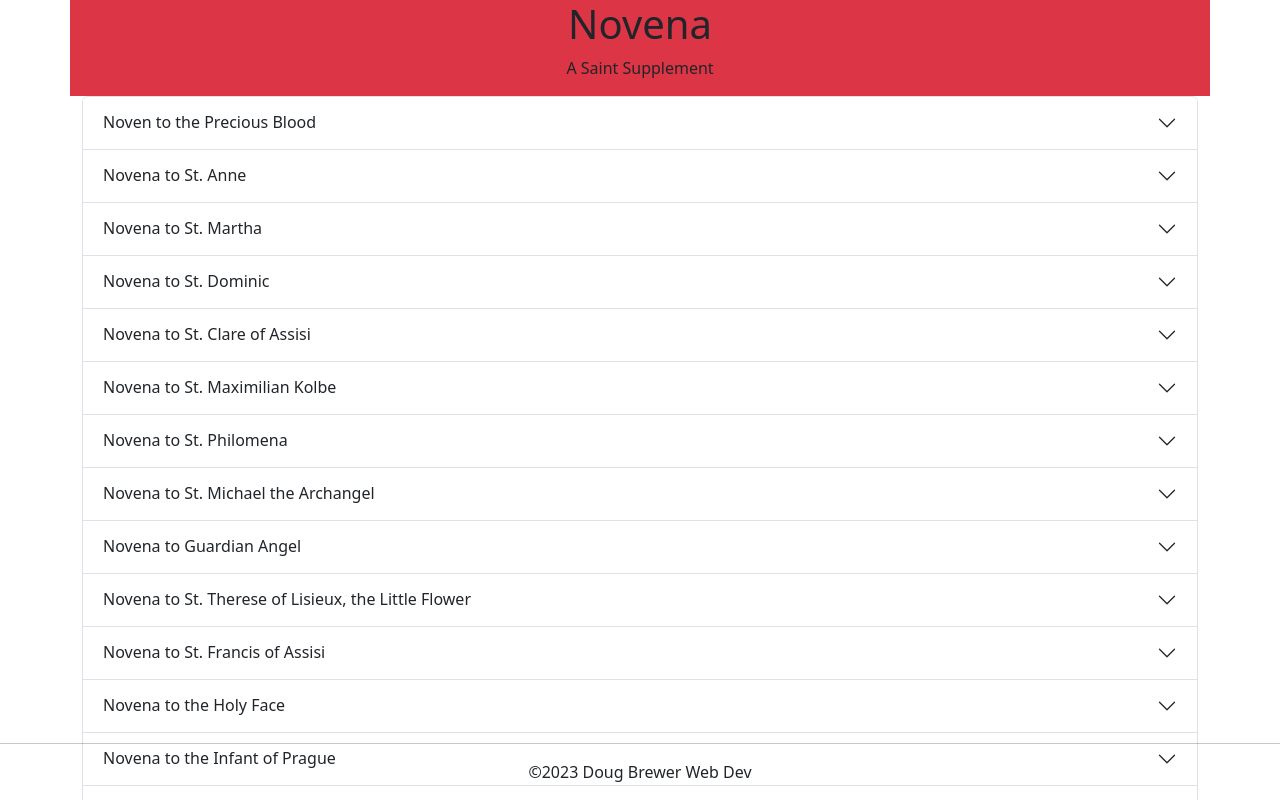
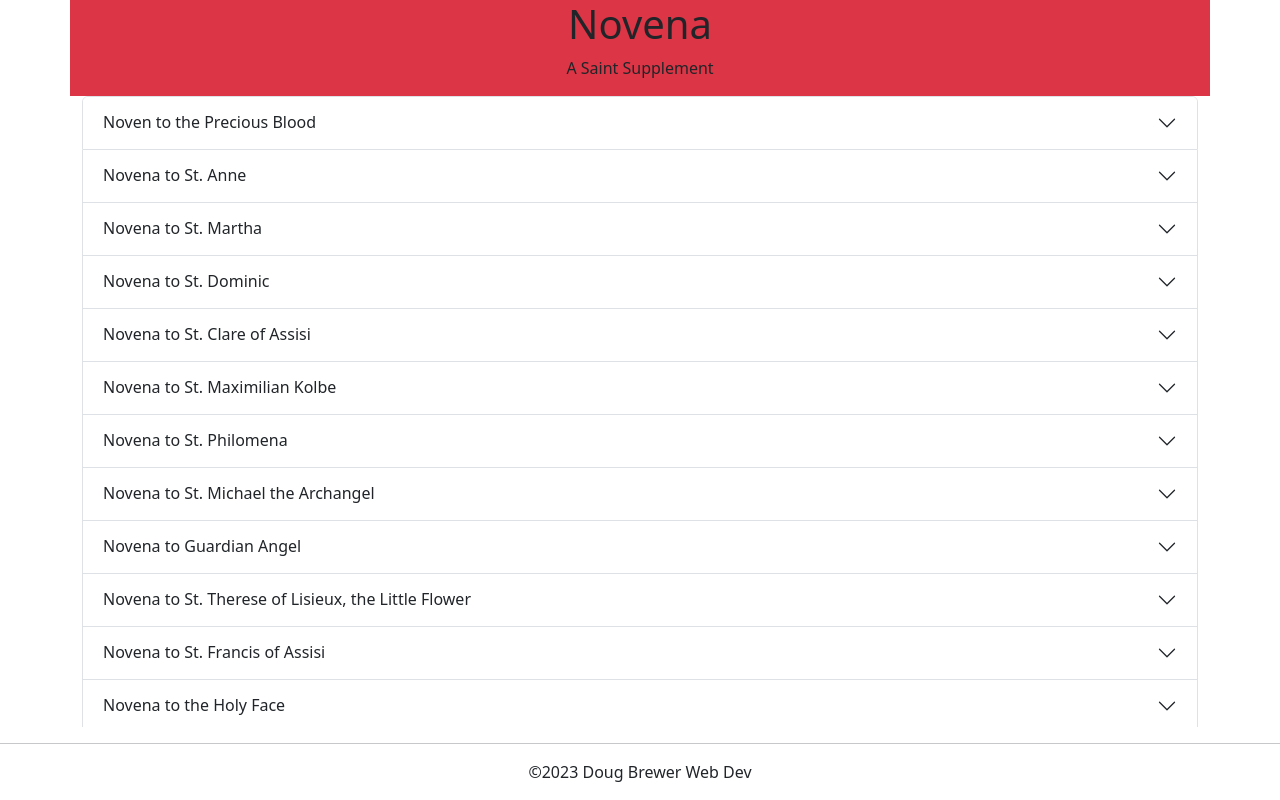
Before and after one commit to Officialdougb/novenas, a React (Create React App) app: page /praynow in a window 1280 px wide. Shown: the top 800 px of the page. Built offline with nearby package versions, Linux system fonts and the light colour scheme.

Commit message:
styled the Pray Now view and components, and the footer for both home and pray now views.

```diff
--- a/src/components/Footer.js
+++ b/src/components/Footer.js
@@ -1,6 +1,6 @@
 export default function Footer() {
   return (
-    <div className="text-center">
+    <div className="text-center bg-white p-0">
       <hr />
       <p>&copy;2023 Doug Brewer Web Dev</p>
     </div>
--- a/src/components/PrayNowView.js
+++ b/src/components/PrayNowView.js
@@ -6,7 +6,7 @@ import Button from 'react-bootstrap/Button';
 
 export default function PrayNowView() {
   return (
-    <div className="text-center">
+    <div className="text-center mb-5">
       <Accordian>
         <NovenasList data={novenas} />
       </Accordian>
@@ -16,6 +16,7 @@ export default function PrayNowView() {
           Home
         </Button>
       </Link>
+      <div className="mb-5"></div>
     </div>
   );
 }
```
